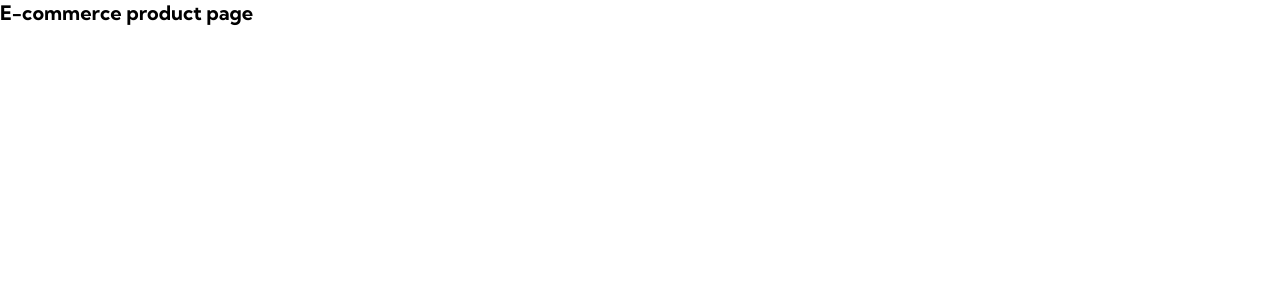
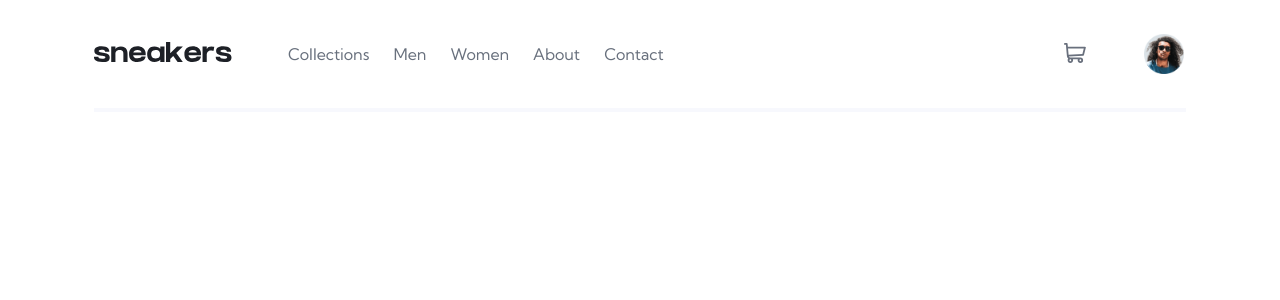
Before and after one commit to JaneMoroz/frontend-mentor-e-commerce-product-page, a React (Create React App) app: page / in a window 1280 px wide. Shown: the top 300 px of the page. Built offline with nearby package versions, Linux system fonts and the light colour scheme.

Commit message:
feat: add desktop navbar

```diff
--- a/package.json
+++ b/package.json
@@ -14,7 +14,7 @@
   },
   "scripts": {
     "build:css": "node-sass src/styles -o src/assets/css ",
-    "watch:css": "npm run build:css && node-sass src/styles -o src/ -w -r",
+    "watch:css": "npm run build:css && node-sass src/styles -o src/assets/css -w -r",
     "start": "react-scripts start",
     "build": "react-scripts build",
     "test": "react-scripts test",
--- a/src/App.tsx
+++ b/src/App.tsx
@@ -1,8 +1,13 @@
 import React from "react";
 import "./assets/css/style.css";
+import Navbar from "./components/Navbar";
 
 function App() {
-  return <h1>E-commerce product page</h1>;
+  return (
+    <>
+      <Navbar />
+    </>
+  );
 }
 
 export default App;
--- a/src/Assets/css/style.css
+++ b/src/Assets/css/style.css
@@ -1,3 +1,14 @@
+:root {
+  --orange: hsl(26, 100%, 55%);
+  --orange-pale: hsl(25, 100%, 94%);
+  --blue-dark: hsl(220, 13%, 13%);
+  --blue-grayish: hsl(220, 14%, 75%);
+  --blue-grayish-dark: hsl(219, 9%, 45%);
+  --blue-grayish-light: hsl(223, 64%, 98%);
+  --white: hsl(0, 0%, 100%);
+  --black: hsl(0, 0%, 0%);
+  --lightbox-background: rgba(0, 0, 0, 0.75); }
+
 *,
 ::after,
 ::before {
@@ -18,8 +29,75 @@ html {
   html {
     font-size: 50%; } }
 
+body {
+  font-size: 1.6rem;
+  font-weight: 400; }
+
 ul {
   list-style: none; }
 
 a {
+  color: var(--black);
   text-decoration: none; }
+
+button {
+  cursor: pointer;
+  background: transparent;
+  border: none; }
+
+.btn_type_text {
+  position: relative;
+  color: var(--blue-grayish-dark);
+  text-transform: capitalize;
+  transition: all 0.3s; }
+  .btn_type_text::after {
+    content: "";
+    position: absolute;
+    top: 6.4rem;
+    left: 0;
+    display: block;
+    height: 4px;
+    width: 100%;
+    background: var(--orange);
+    opacity: 0;
+    transition: all 0.3s; }
+  .btn_type_text:hover {
+    color: var(--blue-dark); }
+    .btn_type_text:hover::after {
+      opacity: 100%; }
+
+.btn_type_img {
+  display: flex;
+  justify-content: center;
+  align-items: center;
+  height: 4.4rem;
+  width: 4.4rem;
+  border-radius: 50%;
+  transition: all 0.3s; }
+  .btn_type_img:hover {
+    box-shadow: inset 0 0 0 3px var(--orange); }
+  .btn_type_img img {
+    height: 4rem;
+    width: 4rem;
+    object-fit: cover; }
+
+.navbar {
+  display: flex;
+  align-items: center;
+  justify-content: space-between;
+  column-gap: 5.6rem;
+  padding: 3.2rem 0;
+  border-bottom: 4px solid var(--blue-grayish-light); }
+  .navbar__links {
+    flex-grow: 1;
+    display: flex;
+    column-gap: 2.4rem; }
+  .navbar__user {
+    display: flex;
+    align-items: center;
+    column-gap: 5.6rem; }
+
+.container {
+  max-width: 114rem;
+  margin: 0 auto;
+  padding: 0 2.4rem; }
--- /dev/null
+++ b/src/components/Navbar.tsx
@@ -0,0 +1,48 @@
+import React from "react";
+import userImage from "../assets/images/image-avatar.png";
+import logo from "../assets/logo.svg";
+
+const Navbar = () => {
+  return (
+    <div className="container">
+      <nav className="navbar">
+        <a href="#" className="navbar__logo">
+          <img src={logo} alt="logo" />
+        </a>
+        <div className="navbar__links">
+          <a href="#" className="btn btn_type_text">
+            collections
+          </a>
+          <a href="#" className="btn btn_type_text">
+            men
+          </a>
+          <a href="#" className="btn btn_type_text">
+            women
+          </a>
+          <a href="#" className="btn btn_type_text">
+            about
+          </a>
+          <a href="#" className="btn btn_type_text">
+            contact
+          </a>
+        </div>
+        <div className="navbar__user">
+          <button type="button" className="btn btn_type_icon-big">
+            <svg width="22" height="20" xmlns="http://www.w3.org/2000/svg">
+              <path
+                d="M20.925 3.641H3.863L3.61.816A.896.896 0 0 0 2.717 0H.897a.896.896 0 1 0 0 1.792h1l1.031 11.483c.073.828.52 1.726 1.291 2.336C2.83 17.385 4.099 20 6.359 20c1.875 0 3.197-1.87 2.554-3.642h4.905c-.642 1.77.677 3.642 2.555 3.642a2.72 2.72 0 0 0 2.717-2.717 2.72 2.72 0 0 0-2.717-2.717H6.365c-.681 0-1.274-.41-1.53-1.009l14.321-.842a.896.896 0 0 0 .817-.677l1.821-7.283a.897.897 0 0 0-.87-1.114ZM6.358 18.208a.926.926 0 0 1 0-1.85.926.926 0 0 1 0 1.85Zm10.015 0a.926.926 0 0 1 0-1.85.926.926 0 0 1 0 1.85Zm2.021-7.243-13.8.81-.57-6.341h15.753l-1.383 5.53Z"
+                fill="#69707D"
+                fill-rule="nonzero"
+              />
+            </svg>
+          </button>
+          <a href="#" className="btn btn_type_img">
+            <img src={userImage} alt="user" />
+          </a>
+        </div>
+      </nav>
+    </div>
+  );
+};
+
+export default Navbar;
--- a/src/style.css
+++ /dev/null
@@ -1,40 +0,0 @@
-:root {
-  --orange: hsl(26, 100%, 55%);
-  --orange-pale: hsl(25, 100%, 94%);
-  --blue-dark: hsl(220, 13%, 13%);
-  --blue-grayish: hsl(220, 14%, 75%);
-  --blue-grayish-dark: hsl(219, 9%, 45%);
-  --blue-grayish-light: hsl(223, 64%, 98%);
-  --white: hsl(0, 0%, 100%);
-  --black: hsl(0, 0%, 0%);
-  --lightbox-background: rgba(0, 0, 0, 0.75); }
-
-*,
-::after,
-::before {
-  margin: 0;
-  padding: 0;
-  box-sizing: border-box;
-  -webkit-box-sizing: border-box; }
-
-html {
-  font-family: "Kumbh Sans", sans-serif;
-  font-size: 62.5%; }
-
-@media only screen and (max-width: 75em) {
-  html {
-    font-size: 56.25%; } }
-
-@media only screen and (max-width: 56.25em) {
-  html {
-    font-size: 50%; } }
-
-body {
-  font-size: 1.6rem;
-  font-weight: 400; }
-
-ul {
-  list-style: none; }
-
-a {
-  text-decoration: none; }
--- a/src/styles/base/_reset.scss
+++ b/src/styles/base/_reset.scss
@@ -34,5 +34,12 @@ ul {
 }
 
 a {
+  color: var(--black);
   text-decoration: none;
 }
+
+button {
+  cursor: pointer;
+  background: transparent;
+  border: none;
+}
--- a/src/styles/components/_button.scss
+++ b/src/styles/components/_button.scss
@@ -0,0 +1,48 @@
+.btn {
+  &_type_text {
+    position: relative;
+    color: var(--blue-grayish-dark);
+    text-transform: capitalize;
+    transition: all 0.3s;
+
+    &::after {
+      content: "";
+      position: absolute;
+      top: 6.4rem;
+      left: 0;
+      display: block;
+      height: 4px;
+      width: 100%;
+      background: var(--orange);
+      opacity: 0;
+      transition: all 0.3s;
+    }
+
+    &:hover {
+      color: var(--blue-dark);
+      &::after {
+        opacity: 100%;
+      }
+    }
+  }
+
+  &_type_img {
+    display: flex;
+    justify-content: center;
+    align-items: center;
+    height: 4.4rem;
+    width: 4.4rem;
+    border-radius: 50%;
+    transition: all 0.3s;
+
+    &:hover {
+      box-shadow: inset 0 0 0 3px var(--orange);
+    }
+
+    img {
+      height: 4rem;
+      width: 4rem;
+      object-fit: cover;
+    }
+  }
+}
--- a/src/styles/components/_navbar.scss
+++ b/src/styles/components/_navbar.scss
@@ -0,0 +1,23 @@
+.navbar {
+  display: flex;
+  align-items: center;
+  justify-content: space-between;
+  column-gap: 5.6rem;
+  padding: 3.2rem 0;
+  border-bottom: 4px solid var(--blue-grayish-light);
+
+  &__logo {
+  }
+
+  &__links {
+    flex-grow: 1;
+    display: flex;
+    column-gap: 2.4rem;
+  }
+
+  &__user {
+    display: flex;
+    align-items: center;
+    column-gap: 5.6rem;
+  }
+}
--- /dev/null
+++ b/src/styles/layout/_layout.scss
@@ -0,0 +1,5 @@
+.container {
+  max-width: 114rem;
+  margin: 0 auto;
+  padding: 0 2.4rem;
+}
--- a/src/styles/style.scss
+++ b/src/styles/style.scss
@@ -9,4 +9,6 @@
 @import "components/navbar";
 @import "components/product";
 
+@import "layout/layout";
+
 @import "pages/index";
```
